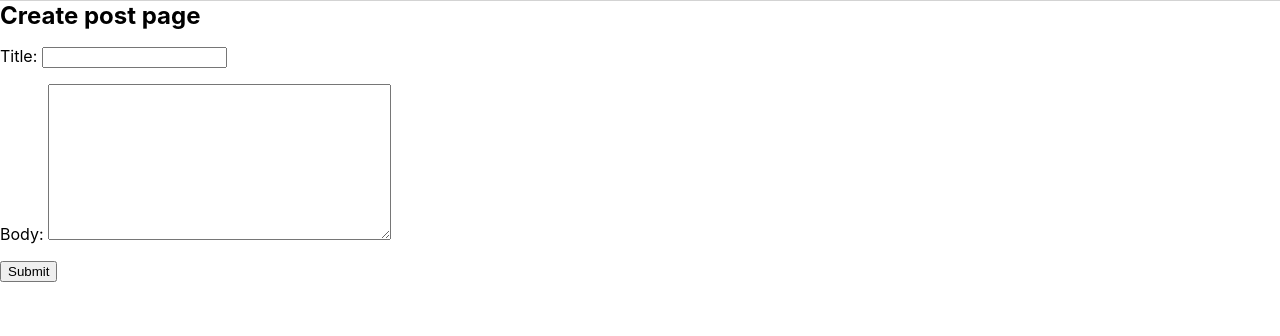
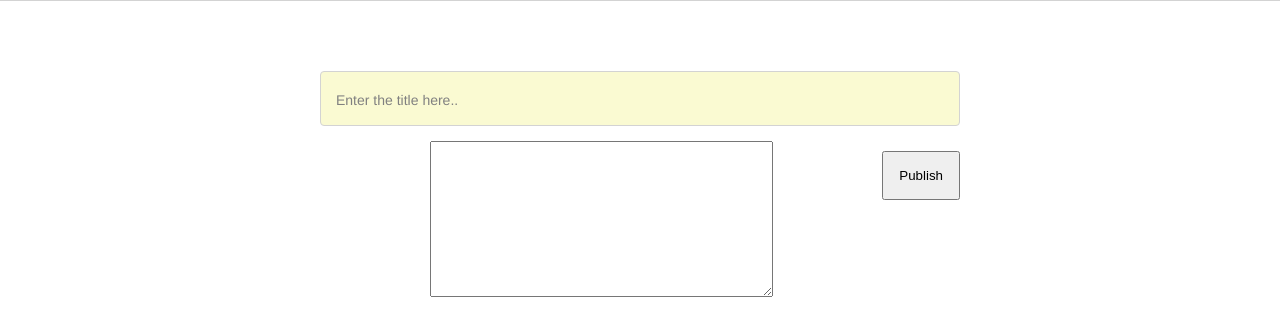
Before and after one commit to bihunva/mug-blogging-platform, a Django app: page /posts/create/ in a window 1280 px wide. Shown: the part 60-396 px from the top of the page. Run offline with Django 4.2, Linux system fonts and the light colour scheme; the visitor is signed in with stand-in values (Sample User, id 1); some libraries are stand-ins or nearby versions.

Commit message:
Optimized requests to database

```diff
--- a/blog/forms.py
+++ b/blog/forms.py
@@ -1,5 +1,7 @@
 from django import forms
 from django.contrib.auth.forms import UserCreationForm
+from django_summernote.fields import SummernoteTextField, SummernoteTextFormField
+from django_summernote.widgets import SummernoteInplaceWidget
 
 from blog.models import User, Comment, Post
 
@@ -64,6 +66,8 @@ class CommentForm(forms.ModelForm):
 
 
 class PostForm(forms.ModelForm):
+    body = SummernoteTextField()
+
     class Meta:
         model = Post
         fields = ["title", "body"]
--- a/blog/models.py
+++ b/blog/models.py
@@ -1,6 +1,8 @@
 from django.conf import settings
 from django.contrib.auth.models import AbstractUser
 from django.db import models
+from django.urls import reverse
+from django_summernote.fields import SummernoteTextField
 
 from taggit.managers import TaggableManager
 
@@ -8,7 +10,7 @@ from taggit.managers import TaggableManager
 class Post(models.Model):
     title = models.CharField(max_length=250)
     slug = models.SlugField(max_length=250, unique_for_date="created")
-    body = models.TextField()
+    body = SummernoteTextField()
     created = models.DateTimeField(auto_now_add=True)
     author = models.ForeignKey(
         settings.AUTH_USER_MODEL,
@@ -24,6 +26,9 @@ class Post(models.Model):
 
     def __str__(self):
         return self.title
+
+    def get_absolute_url(self):
+        return reverse("blog:post-detail", kwargs={"post_slug": self.slug})
 
     def total_comments(self):
         return self.comments.filter(active=True).count()
--- a/blog/static/blog/css/styles.css
+++ b/blog/static/blog/css/styles.css
@@ -15,7 +15,6 @@ a {
 ul {
     list-style: none;
 }
-
 
 
 h1, h2, h3, h4, h5, h6 {
@@ -135,6 +134,8 @@ nav li:last-child {
     box-shadow: 4px 4px 0 -1px #000000;
     padding: 17px;
     margin: 25px 0 0 0;
+    max-height: 150px;
+    overflow: hidden;
 }
 
 .post:hover {
@@ -239,9 +240,6 @@ nav li:last-child {
     margin-bottom: 40px;
 }
 
-.sidebar-section:last-child {
-    margin: 0;
-}
 
 .sidebar-section-title {
     margin-bottom: 20px;
@@ -249,10 +247,6 @@ nav li:last-child {
 
 .sidebar-post {
     margin-bottom: 13px;
-}
-
-.sidebar-post:last-child {
-    margin: 0;
 }
 
 .sidebar-post:hover .sidebar-post-title {
@@ -390,16 +384,8 @@ ul.pagination li span {
 }
 
 .comment-form-btn {
-    border: lightgrey 1px solid;
-    border-radius: 3px;
     padding: 9px;
     margin: 0 0 20px 0;
-    background-color: lightgoldenrodyellow;
-}
-
-.comment-form-btn:hover {
-    /*background-color: #E8E8E8;*/
-    border-color: black;
 }
 
 .remove-from-saved-icon {
@@ -417,3 +403,46 @@ ul.pagination li span {
 .saved-page-title {
     margin-top: 40px;
 }
+
+.create-form {
+    text-align: center;
+    margin: 70px auto 0 auto;
+    max-width: 50%;
+}
+
+.create-form-title {
+    outline: none;
+    padding: 15px;
+    font-size: 20px;
+    width: 100%;
+    border: 1px solid lightgrey;
+    border-radius: 4px;
+    background-color: lightgoldenrodyellow;
+    margin-bottom: 15px;
+}
+
+.create-form-title::placeholder {
+    font-size: 14px;
+    color: grey;
+    font-family: "Helvetica Neue", serif
+}
+
+.create-form-btn {
+    float: right;
+    padding: 15px;
+    margin-top: 10px;
+}
+
+.tag {
+    display: inline-block;
+    margin: 0 0 5px 0;
+    border: 1px solid lightgrey;
+    border-radius: 5px;
+    padding: 5px;
+    font-size: 11px;
+    background-color: rgba(255,255,255,0.7);
+}
+
+.tag:hover {
+    background-color: #ddffdd;
+}
--- a/blog/templates/blog/includes/sidebar.html
+++ b/blog/templates/blog/includes/sidebar.html
@@ -10,4 +10,5 @@
     <h3 class="sidebar-section-title">Popular</h3>
     {% get_most_commented_posts %}
   </div>
+  {% show_tags %}
 </div>
--- /dev/null
+++ b/blog/templates/blog/inclusions/all_tags.html
@@ -0,0 +1,3 @@
+{% for tag in tags %}
+  <a href="{% url 'blog:post-list-by-tag' tag_slug=tag.slug %}"><p class="tag">{{ tag.name }}</p></a>
+{% endfor %}
--- a/blog/templates/blog/post_create.html
+++ b/blog/templates/blog/post_create.html
@@ -1,12 +1,14 @@
 {% extends  "blog/base.html" %}
+{% load static %}
+{% load widget_tweaks %}
 
 {% block content %}
-  <h2>Create post page</h2>
-
-  <form action="" method="post" novalidate>
-    {% csrf_token %}
-    {{ form.as_p }}
-
-    <input type="submit" value="Submit">
-  </form>
+  <div class="create-form">
+    <form action="" method="post" novalidate>
+      {% csrf_token %}
+      {% render_field form.title|add_class:"create-form-title" placeholder="Enter the title here.. " %}
+      {{ form.body }}
+      <input class="create-form-btn" type="submit" value="Publish">
+    </form>
+  </div>
 {% endblock %}
--- a/blog/templates/blog/post_detail.html
+++ b/blog/templates/blog/post_detail.html
@@ -35,7 +35,7 @@
         <p class="post-detail-written-by ">
           Written by {{ post.author.username }}, {{ post.created }}
         </p>
-        <p class="post-detail-body">{{ post.body }}</p>
+        <p class="post-detail-body">{{ post.body|safe }}</p>
 
         <p class="total-comments">
           <img class="icon bookmark-header-icon" src="{% static 'blog/img/comment.png' %}" alt="bookmark">
--- a/blog/templates/blog/saved_post_list.html
+++ b/blog/templates/blog/saved_post_list.html
@@ -6,7 +6,8 @@
     <div class="content-with-sidebar">
       <h1 class="saved-page-title">Your saved posts</h1>
       {% for saved_post in saved_posts.all %}
-        <a href="{% url 'blog:post-detail' post_slug=saved_post.slug %}">
+
+        <a href="{{ saved_post.get_absolute_url }}">
           <div class="post">
             <h2>
               {{ saved_post.title }}
@@ -19,7 +20,7 @@
             </h2>
             <p class="written-by">Written
               by {{ saved_post.author.username }}, {{ saved_post.created|date:"F d, Y" }}</p>
-            <p class="post-body">{{ saved_post.body|truncatewords:30 }}</p>
+            <p class="post-body">{{ saved_post.body|truncatewords:30|safe }}</p>
           </div>
         </a>
       {% empty %}
--- a/blog/templates/blog/search_list.html
+++ b/blog/templates/blog/search_list.html
@@ -4,7 +4,6 @@
 
   <div class="content-with-sidebar-wrapper">
     <div class="content-with-sidebar">
-
       {% if search_results %}
         <p>Found {{ found_number }} result{{ found_number|pluralize }}</p>
       {% endif %}
@@ -15,7 +14,7 @@
               {{ post.title }}
             </h3>
             <p><i>Written by {{ post.author.username }}, {{ post.created }}</i></p>
-        <p>{{ post.body|truncatewords:30 }}</p>
+            <p>{{ post.body|truncatewords:30|safe }}</p>
           </div>
         </a>
 
--- a/blog/templatetags/post_tags.py
+++ b/blog/templatetags/post_tags.py
@@ -1,5 +1,6 @@
 from django import template
 from django.db.models import Count
+from taggit.models import Tag
 
 from blog.forms import SearchForm
 from blog.models import Post
@@ -17,7 +18,7 @@ def search_form():
 
 @register.inclusion_tag("blog/inclusions/latest_posts.html")
 def show_latest_posts(count=5):
-    latest_posts = Post.objects.order_by('-created')[:count]
+    latest_posts = Post.objects.order_by('-created').select_related("author")[:count]
     content = {"latest_posts": latest_posts}
 
     return content
@@ -27,7 +28,15 @@ def show_latest_posts(count=5):
 def get_most_commented_posts(count=5):
     most_commented_posts = Post.objects.annotate(
         total_comments=Count("comments")
-    ).order_by("-total_comments")[:count]
+    ).select_related("author").order_by("-total_comments")[:count]
     context = {"most_commented_posts": most_commented_posts}
 
     return context
+
+
+@register.inclusion_tag("blog/inclusions/all_tags.html")
+def show_tags(count=10):
+    tags = Tag.objects.all()[:count]
+    context = {"tags": tags}
+
+    return context
--- a/blog/urls.py
+++ b/blog/urls.py
@@ -3,12 +3,13 @@ from django.urls import path
 from blog.views import (
     PostListView,
     SearchListView,
-    registration_view,
+    RegistrationView,
     post_detail_view,
     post_create_view,
     saved_post_list_view,
     add_post_to_saved,
     remove_post_from_saved,
+    post_list_by_tag,
 )
 
 app_name = "blog"
@@ -16,10 +17,11 @@ app_name = "blog"
 urlpatterns = [
     path("", PostListView.as_view(), name="index"),
     path("search/", SearchListView.as_view(), name="search"),
-    path("registration/", registration_view, name="registration"),
+    path("registration/", RegistrationView.as_view(), name="registration"),
     path("posts/create/", post_create_view, name="post-create"),
     path("posts/saved/", saved_post_list_view, name="saved-posts"),
     path("posts/<slug:post_slug>/add", add_post_to_saved, name="add-post-to-saved"),
     path("posts/<slug:post_slug>/remove", remove_post_from_saved, name="remove-post-from-saved"),
     path("posts/<slug:post_slug>/", post_detail_view, name="post-detail"),
+    path("tags/<slug:tag_slug>/", post_list_by_tag, name="post-list-by-tag")
 ]
--- a/blog/views.py
+++ b/blog/views.py
@@ -4,7 +4,8 @@ from django.http import HttpResponseRedirect
 from django.shortcuts import render, redirect, get_object_or_404
 from django.urls import reverse
 from django.utils.text import slugify
-from django.views import generic
+from django.views import generic, View
+from taggit.models import Tag
 
 from blog.forms import UserRegisterForm, CommentForm, PostForm
 from blog.models import Post
@@ -14,42 +15,39 @@ class PostListView(generic.ListView):
     model = Post
     template_name = "blog/index.html"
     context_object_name = "posts"
-    paginate_by = 4
+    paginate_by = 8
+
+    def get_queryset(self):
+        return super().get_queryset().select_related("author").prefetch_related("tags")
 
 
 class SearchListView(generic.ListView):
     model = Post
     template_name = "blog/search_list.html"
     context_object_name = "search_results"
-    paginate_by = 2
+    paginate_by = 8
 
     def get_queryset(self):
         query = self.request.GET.get("query")
+        if not query:
+            return self.model.objects.none()
 
-        if not query:
-            return Post.objects.none()
-
-        qs = Post.objects.filter(title__icontains=query)
-        if qs.exists():
-            return qs
-        else:
-            return Post.objects.none()
+        return self.model.objects.filter(title__icontains=query).select_related("author")
 
     def get_context_data(self, **kwargs):
         context = super().get_context_data(**kwargs)
-        found_number = self.get_queryset().count()
-        context["found_number"] = found_number
+        context["found_number"] = self.object_list.count()
 
         return context
 
 
-def registration_view(request):
-    if request.method == "GET":
+class RegistrationView(View):
+    def get(self, request, *args, **kwargs):
         register_form = UserRegisterForm()
         context = {"register_form": register_form}
         return render(request, "blog/registration.html", context=context)
 
-    elif request.method == "POST":
+    def post(self, request, *args, **kwargs):
         register_form = UserRegisterForm(request.POST)
 
         if register_form.is_valid():
@@ -62,8 +60,8 @@ def registration_view(request):
 
 
 def post_detail_view(request, post_slug):
-    post = get_object_or_404(Post, slug=post_slug)
-    comments = post.comments.filter(active=True)
+    post = Post.objects.select_related("author").get(slug=post_slug)
+    comments = post.comments.filter(active=True).select_related("author")
 
     if request.method == "GET":
         context = {
@@ -114,7 +112,7 @@ def post_create_view(request):
 @login_required
 def saved_post_list_view(request):
     user = get_user_model().objects.get(id=request.user.id)
-    saved_posts = user.saved_posts
+    saved_posts = user.saved_posts.select_related('author')
     context = {"saved_posts": saved_posts}
 
     return render(request, "blog/saved_post_list.html", context=context)
@@ -138,3 +136,11 @@ def remove_post_from_saved(request, post_slug):
     user.save()
 
     return redirect(request.META.get("HTTP_REFERER", ""))
+
+
+def post_list_by_tag(request, tag_slug):
+    tag = get_object_or_404(Tag, slug=tag_slug)
+    posts = Post.objects.filter(tags__in=[tag])
+    context = {"posts": posts, "tag": tag}
+
+    return render(request, "blog/post_list_by_tag.html", context=context)
--- a/config/urls.py
+++ b/config/urls.py
@@ -21,6 +21,11 @@ from django.urls import path, include
 urlpatterns = [
     path("admin/", admin.site.urls),
     path("accounts/", include("django.contrib.auth.urls")),
+    path("", include("blog.urls", namespace="blog")),
+    path("summernote/", include("django_summernote.urls")),
+    path('__debug__/', include('debug_toolbar.urls')),
 
-    path("", include("blog.urls", namespace="blog")),
-] + static(settings.STATIC_URL, document_root=settings.STATIC_ROOT)
+]
+
+urlpatterns += static(settings.STATIC_URL, document_root=settings.STATIC_ROOT)
+urlpatterns += static(settings.MEDIA_URL, document_root=settings.MEDIA_ROOT)
```
Also changed, not shown: blog/templates/blog/inclusions/most_commented_posts.html (+8 -6 lines), blog/templates/blog/index.html (+4 -4 lines), blog/templates/blog/post_list_by_tag.html (added, +26 -0 lines), config/settings.py (+23 -3 lines), blog/migrations/0006_alter_post_body.py (added), blog/migrations/0007_alter_post_body.py (added). Lines whose indentation alone changed are shown as unchanged.
